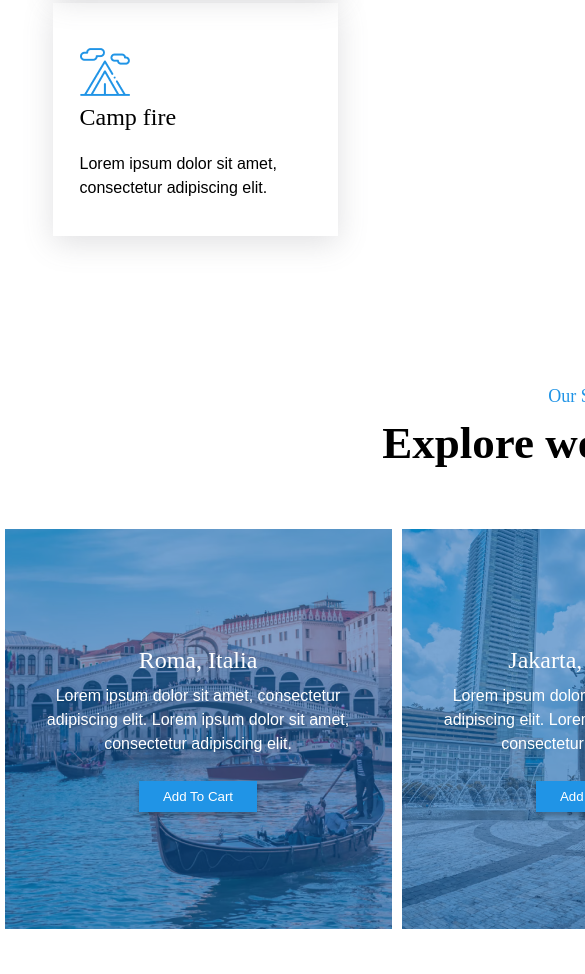
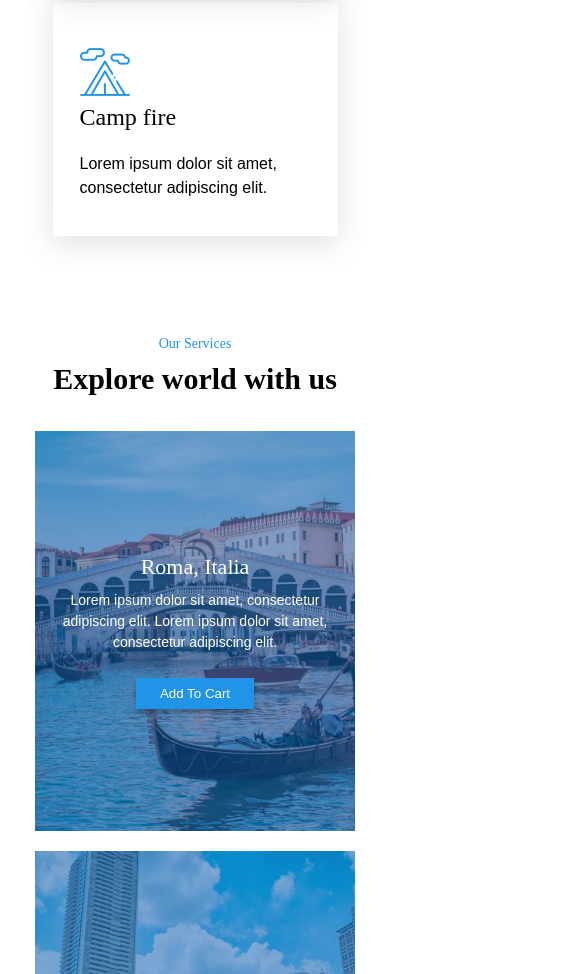
Before and after one commit to Yanchela/Travello, a plain HTML site: page index.html in a window 390 px wide. Shown: the part 2106-3080 px from the top of the page, 585 px wide, since content can reach past the window. Drawn offline with Linux system fonts and the light colour scheme.

Commit message:
media query added for everything

```diff
--- a/assets/1stpage/scss/offers.scss
+++ b/assets/1stpage/scss/offers.scss
@@ -1,6 +1,5 @@
 .reccomends{
     margin-top: 128px;
-    margin-bottom: 20px;
     .container{
         max-width: 1190px;
         .clicks{
--- a/assets/1stpage/scss/products.scss
+++ b/assets/1stpage/scss/products.scss
@@ -3,6 +3,7 @@
     margin-bottom: 100px;
     min-height: 558px;
     .container{
+        max-width: 100%;
         min-height: 558px;
         display: flex;
         flex-direction: column;
@@ -25,10 +26,12 @@
         .productbox{
             display: flex;
             justify-content: center;
-            gap:10px;
-            margin-top: 60px;
+            width: 95%;
+            margin: 0 auto;
+            gap: 20px;
+            margin-top: 50px;
             .destination{
-                width: 387px;
+                max-width: 385px;
                 min-height: 400px;
                 display: flex;
                 flex-direction: column;
@@ -51,6 +54,8 @@
                     left: 0;
                     top: 0;
                     z-index: -2;
+                    max-width: 100% ;
+                    min-height: 400px;
                 }
                 span{
                     font-size: 24px;
@@ -73,3 +78,60 @@
 
     }
 }
+@media(max-width: 420px){
+    .products{
+        margin-top: 40px;
+    }
+    .products .container div.producttitle h3{
+        font-size: 30px;
+    }
+    .products .container div.producttitle p{
+        font-size: 14px;
+    }
+
+}
+@media(max-width: 700px){
+    .products .container .productbox{
+        flex-direction: column;
+        align-items: center;
+        margin-top: 35px;
+    }
+    .products{
+        margin-top: 60px;
+    }
+    .products .container .producttitle h3{
+        font-size: 40px;
+    }
+    .products .container .producttitle p{
+        font-size: 16px;
+    }
+
+}
+@media(max-width:1024px){
+    .products .container .productbox .destination img{
+        max-width: 100%;
+        object-fit: cover;
+    }
+    .products .container .productbox .destination{
+        height: 100%;
+        min-height: none;
+    }
+    .products .container .productbox .destination span{
+        font-size: 22px;
+        width: 90%;
+    }
+    .products .container .productbox .destination p{
+        font-size: 14px;
+        width: 90%;
+    }
+    .products{
+        margin-top: 100px;
+    }
+
+}
+@media(max-width:1440px){
+    .container .productbox .destination img{
+        max-width: 100%;
+        object-fit: cover;
+    }
+}
--- a/index.html
+++ b/index.html
@@ -5,7 +5,7 @@
     <meta http-equiv="X-UA-Compatible" content="IE=edge">
     <meta name="viewport" content="width=device-width, initial-scale=1.0">
     <title>Travello</title>
-    <link rel="stylesheet" href="./assets/1stpage/css/main.css">
+    <link rel="stylesheet" href="./assets/1stpage/css/main-dist.css">
 </head>
 <body>
     <header>
@@ -103,7 +103,6 @@
         <div class="container">
             <div class="producttitle">
                 <p class="services">Our Services</p>
-                <!-- <br> -->
                 <h3>Explore world with us</h3>
             </div>
             <div class="productbox">
```
Also changed, not shown: assets/1stpage/css/main-dist.css, assets/1stpage/css/main.css, assets/1stpage/scss/products.css (added).
